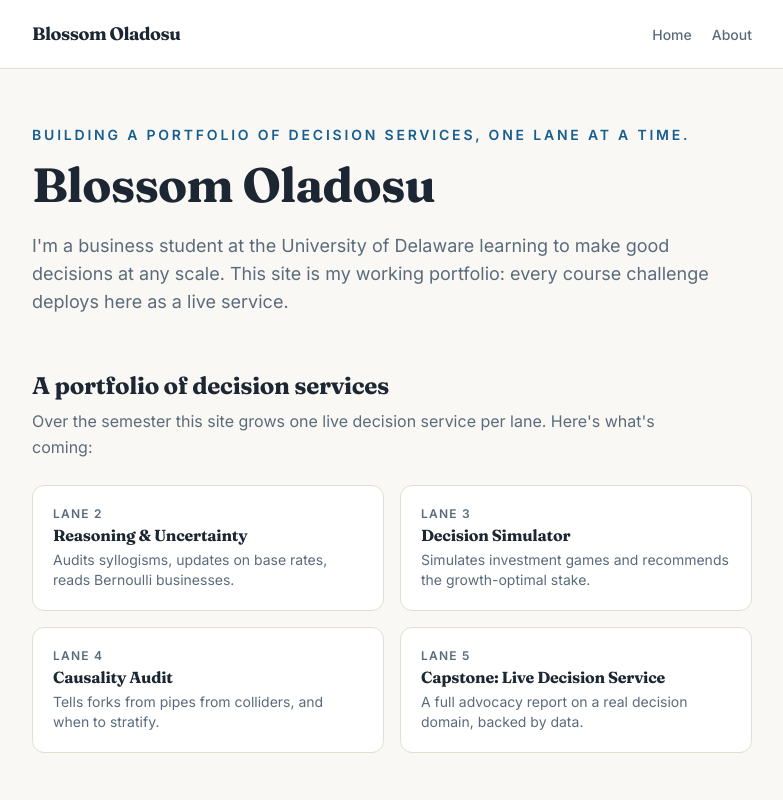
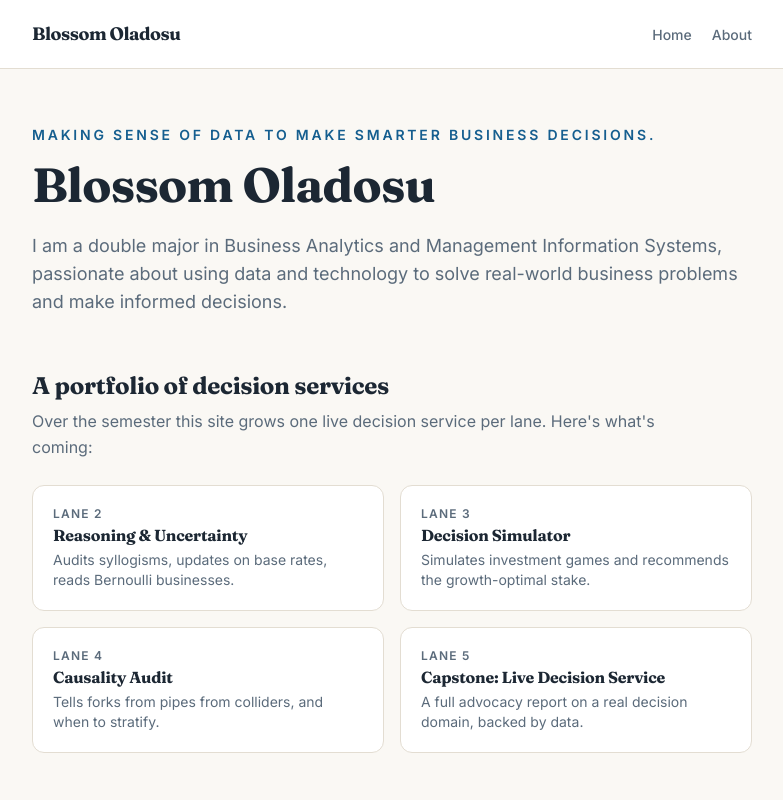
Before and after one commit to blossomoladosu/my-site, a Next.js app: page / in a window 1280 px wide. Shown: the top 800 px of the page, without its empty margins (248-1031 px from the left). Built offline with nearby package versions, Linux system fonts and the light colour scheme; no server answers; the database is empty.

Commit message:
Replace the placeholder person with me

```diff
--- a/src/profile.ts
+++ b/src/profile.ts
@@ -22,43 +22,43 @@ export const profile = {
   email: "blossom@udel.edu",
 
   /** Where you're from. Shows on your roster card and /about. */
-  hometown: "Newark, Delaware",
+  hometown: "Middletown, Delaware",
 
   /**
    * 2 to 4 fun facts (the grader checks the count!). Real ones: they're
    * how classmates find something to say hello about.
    */
   funFacts: [
-    "I once assembled IKEA furniture without leftover screws.",
-    "I can name every U.S. state capital in under two minutes.",
+    "I skipped first grade.",
+    "I was born in out of the country, in Nigeria.",
   ],
 
   /** One decision you're proud of, in a sentence. */
   decisionImProudOf:
-    "I chose to take a gap semester to work retail; it taught me more about customers than any textbook.",
+    "I decided to become an RA because it allows me to help students and make their day-to-day life a bit easier!",
 
   /**
    * Your photo. Replace public/photo.svg with a real photo of you
    * (e.g. put photo.jpg in the public/ folder and change this to "/photo.jpg").
    * It must be a real image file: the grader fetches it and checks.
    */
-  photoPath: "/photo.svg",
+  photoPath: "/blossompic.jpeg",
 
   /**
    * Who can see your roster card:
    *   "class"          — your classmates and the professor (recommended)
    *   "professor-only" — just the professor
    */
-  rosterVisibility: "class" as "class" | "professor-only",
+  rosterVisibility: "class" as "class",
 
   /** A one-line tagline for your home page. Make it yours. */
-  tagline: "Building a portfolio of decision services, one lane at a time.",
+  tagline: "Making sense of data to make smarter business decisions.",
 
   /**
    * A short bio for your home page: two or three sentences, written like
    * a person, not a resume. What are you studying? What do you care about?
    */
-  bio: "I'm a business student at the University of Delaware learning to make good decisions at any scale. This site is my working portfolio: every course challenge deploys here as a live service.",
+  bio: "I am a double major in Business Analytics and Management Information Systems, passionate about using data and technology to solve real-world business problems and make informed decisions.",
 
   /**
    * Your GitHub repo URL. The course platform reads this from /api/health to
```
